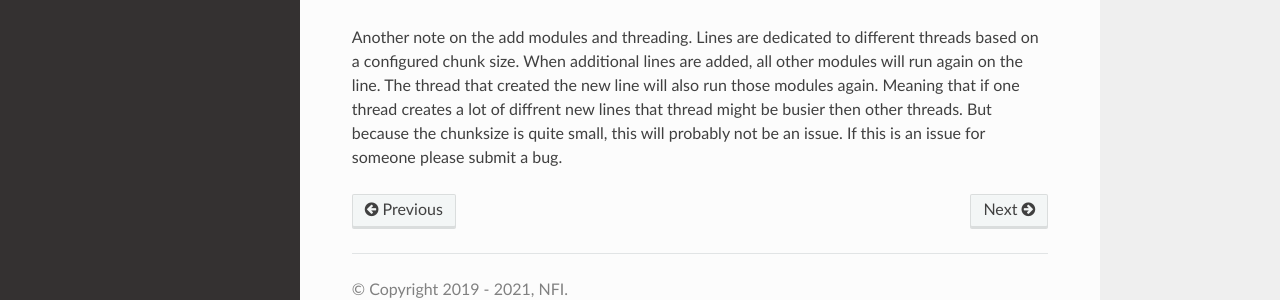
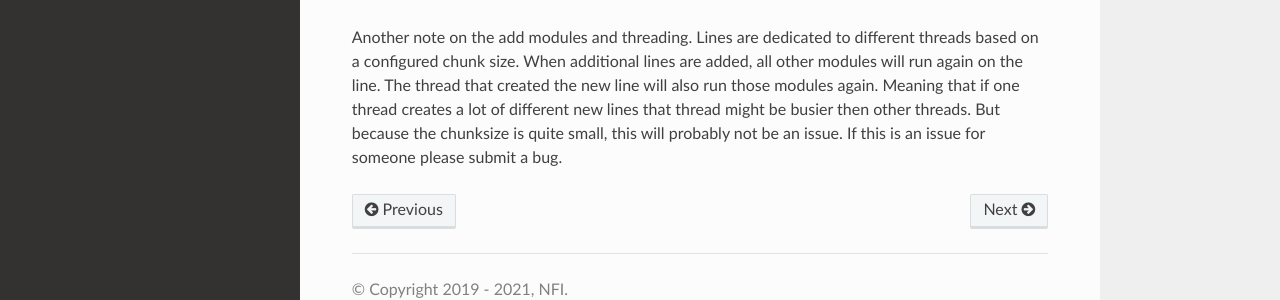
Before and after one commit to NetherlandsForensicInstitute/demeuk, a Sphinx documentation site: the page built from docs/design.rst, in a window 1280 px wide and 900 px high, scrolled down 1705 px. Shown: the part 541-841 px from the top of the window. Built offline with Sphinx 7.4.7 and the Read the Docs theme 2.0.0, drawn with Linux system fonts in a browser that asks for light colours; the version number could not be read and is left out; some of the changed text lies outside the part shown.

Commit message:
Fix two typos

```diff
--- a/docs/design.rst
+++ b/docs/design.rst
@@ -100,6 +100,6 @@ Another note on the add modules and threading. Lines are dedicated to different
 threads based on a configured chunk size. When additional lines are added, all
 other modules will run again on the line. The thread that created the new line
 will also run those modules again. Meaning that if one thread creates a lot of
-diffrent new lines that thread might be busier then other threads. But because
+different new lines that thread might be busier then other threads. But because
 the chunksize is quite small, this will probably not be an issue. If this is an
 issue for someone please submit a bug.
```
Also changed, not shown: other parts of docs/design.rst (+1 -1 lines).
